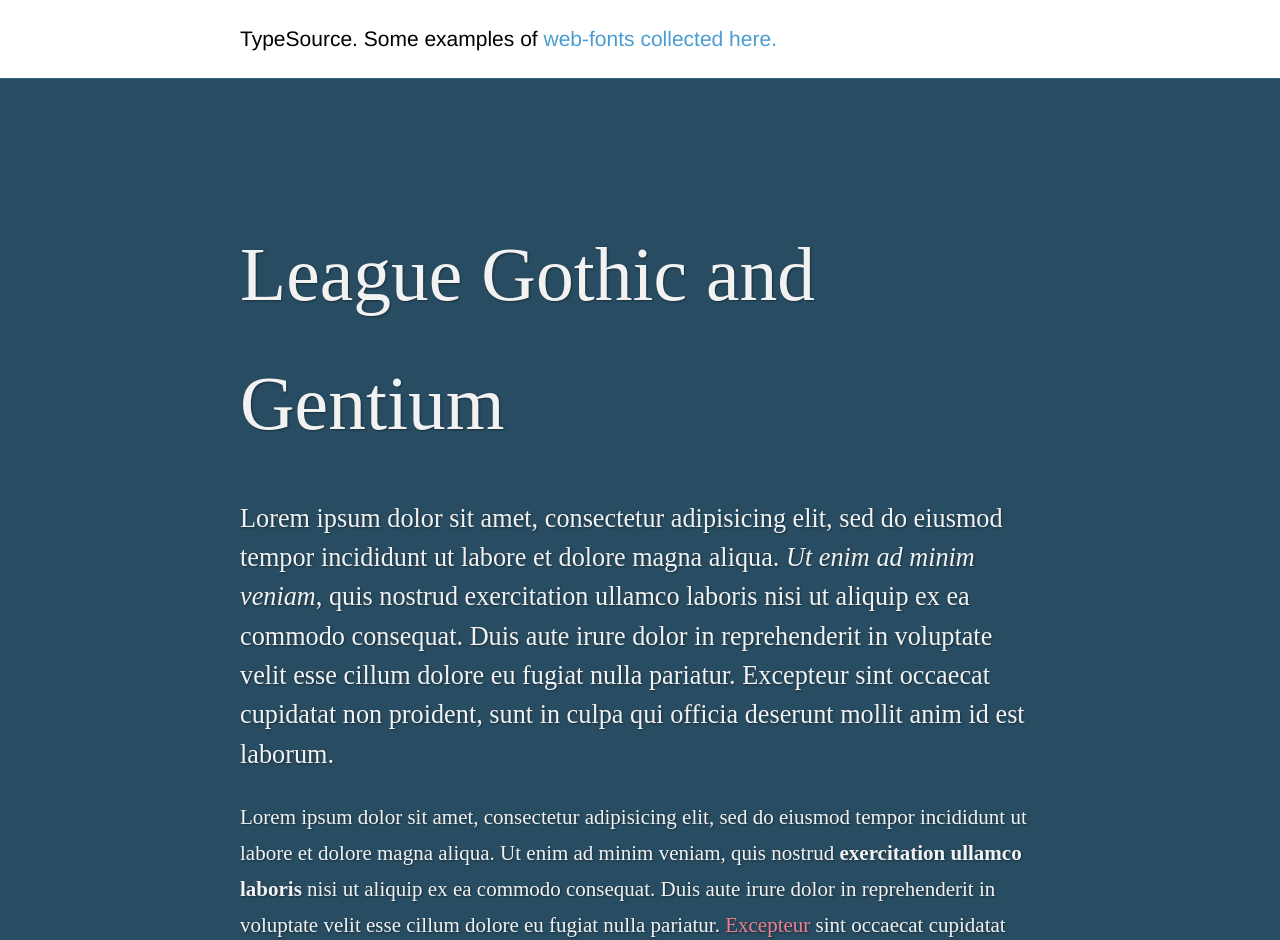
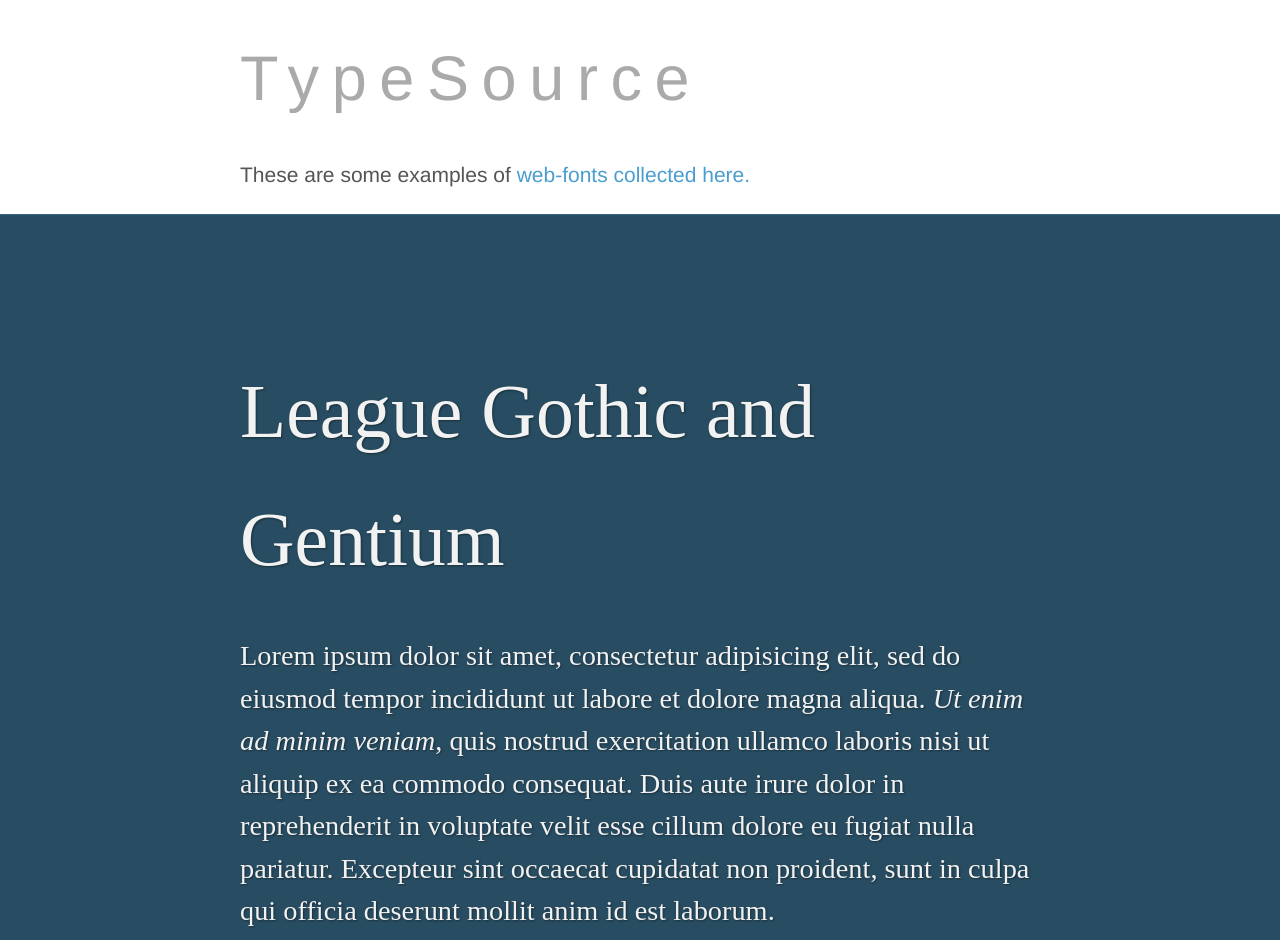
Before and after one commit to typesource/typesource.github.io, a website: page index.html in a window 1280 px wide. Shown: the top 940 px of the page. Drawn offline with Linux system fonts and the light colour scheme; a web font is replaced by a local one.

Commit message:
Adjustments to base theme

```diff
--- a/index.html
+++ b/index.html
@@ -7,8 +7,9 @@
 </head>
 <body>
   <div class="wrapper">
-    <div class="inner">
-      <p>TypeSource. Some examples of <a href="https://github.com/typesource">web-fonts collected here.</a></p>
+    <div class="inner description">
+      <h1>TypeSource</h1>
+      <p>These are some examples of <a href="https://github.com/typesource">web-fonts collected here.</a></p>
     </div>
     <div class="row" id="samples"></div>
   </div>
--- a/src/layout.mustache
+++ b/src/layout.mustache
@@ -7,8 +7,9 @@
 </head>
 <body>
   <div class="wrapper">
-    <div class="inner">
-      <p>{{title}}. Some examples of <a href="https://github.com/typesource">web-fonts collected here.</a></p>
+    <div class="inner description">
+      <h1>{{title}}</h1>
+      <p>These are some examples of <a href="https://github.com/typesource">web-fonts collected here.</a></p>
     </div>
     <div class="row" id="samples"></div>
   </div>
--- a/src/less/all.less
+++ b/src/less/all.less
@@ -16,6 +16,15 @@
   }
 }
 
+.description {
+  color: #555;
+  h1 {
+    font-weight: 500;
+    color: #aaa;
+    letter-spacing: 0.2em;
+  }
+}
+
 .lorem {
   padding: 8% 2%;
 }
@@ -29,14 +38,17 @@
   margin: 0.4em 0;
 }
 
-a { text-decoration: none; color: @secondary-a-4; }
+a {
+  text-decoration: none;
+  color: @secondary-a-4;
+}
 
 .sm {
-  font-size: 0.75em;
+  font-size: 0.7em;
   line-height: 1.95em;
 }
 
 .lg {
-  font-size: 1.25em;
+  font-size: 1.35em;
   line-height: 1.5em;
 }
--- a/src/less/fonts.less
+++ b/src/less/fonts.less
@@ -4,7 +4,7 @@
   text-shadow: 1px 1px 2px @color;
 }
 
-.colors(@bg; @fg; @link) {
+.theme(@bg; @fg; @link) {
   color: @fg;
   background-color: @bg;
   a { color: @link; }
@@ -14,6 +14,9 @@
   .shadowed(@contrast-color);
   border-bottom: 1px solid darken(@bg, 10%);
   border-top: 1px solid lighten(@bg, 10%);
+  ::selection {
+    background-color: mix(@bg, @contrast-color, 80%);
+  }
 }
 
 
@@ -86,7 +89,7 @@
     font-size: 3.6em;
   }
 
-  .colors(@secondary-a-2; @almost-white; @complement-5);
+  .theme(@secondary-a-2; @almost-white; @complement-5);
 }
 
 .chunkfive-and-fanwood-text {
@@ -97,7 +100,7 @@
   }
   @bg: mix(@secondary-b-2, white, 20%);
   @fg: mix(@bg, black, 50%);
-  .colors(@bg; @fg; @complement-3);
+  .theme(@bg; @fg; @complement-3);
 }
 
 .goudy-bookletter-1911 {
@@ -107,5 +110,5 @@
   }
   @bg: mix(@secondary-a-2, white, 40%);
   @fg: mix(@bg, black, 40%);
-  .colors(@bg; @fg; @primary-3);
+  .theme(@bg; @fg; @primary-3);
 }
```
Also changed, not shown: build/css/all.css.
